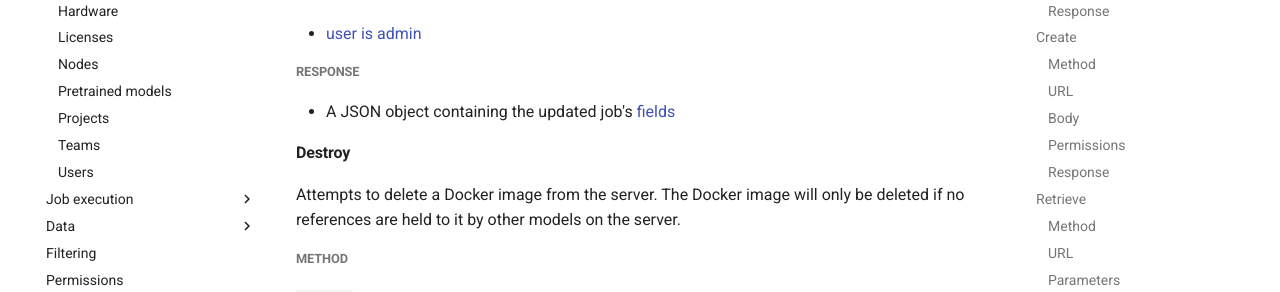
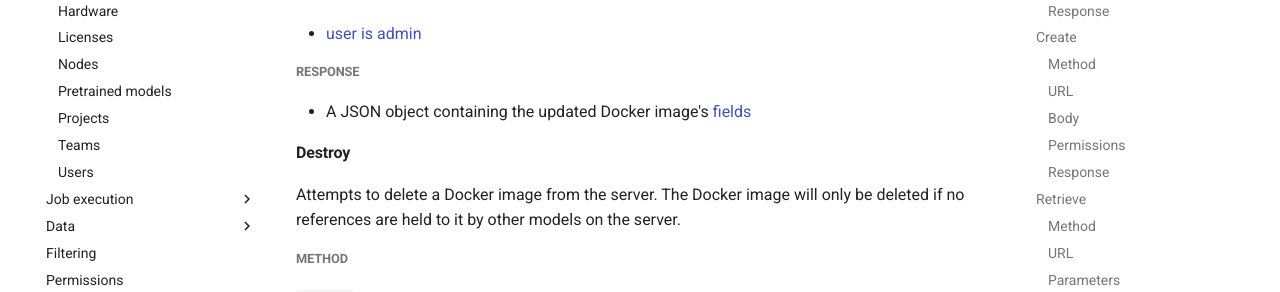
Before and after one commit to waikato-ufdl/ufdl-api, an MkDocs documentation site: the page built from docs/docker_images.md, in a window 1280 px wide and 900 px high, scrolled down 4383 px. Shown: the part 286-578 px from the top of the window. Built offline with MkDocs 1.6.1 and Material for MkDocs 9.7.7, drawn with Linux system fonts in a browser that asks for light colours; comment, search, counter and statistics services are not loaded.

Commit message:
Fixed typo.

```diff
--- a/docs/docker_images.md
+++ b/docs/docker_images.md
@@ -189,7 +189,7 @@ Updates a specific Docker image.
 
 #### Response
 
-  * A JSON object containing the updated job's [fields](#fields)
+  * A JSON object containing the updated Docker image's [fields](#fields)
 
 
 ### Destroy
```
